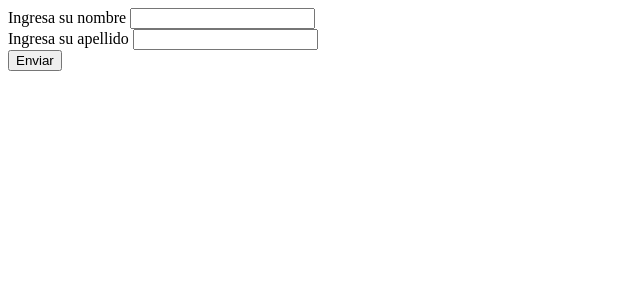
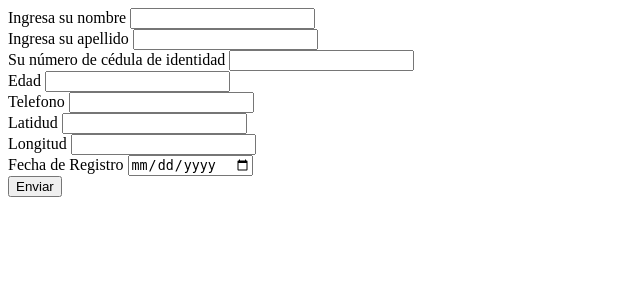
Before and after one commit to SilviCanale/Giffindor, a Flask app: page /form_receptor in a window 1280 px wide. Shown: the top 300 px of the page, without its empty margins (0-640 px from the left). Run offline with Flask 2, Linux system fonts and the light colour scheme.

Commit message:
Guardar en db datos de receptor

```diff
--- a/templates/form_receptor.html
+++ b/templates/form_receptor.html
@@ -10,8 +10,27 @@
     <form action="/api/v1" method="POST">
         <label for="nombre">Ingresa su nombre</label>
         <input type="text" name="nombre"><br/>
+
         <label for="apellido">Ingresa su apellido</label>
         <input type="text" name="apellido"><br/>
+
+        <label for="cedula_identidad">Su número de cédula de identidad</label>
+        <input type="value" name="cedula_identidad"><br/>
+
+        <label for="edad">Edad</label>
+        <input type="value" name="edad"><br/>
+
+        <label for="telefono">Telefono</label>
+        <input type="value" name="telefono"><br/>
+
+        <label for="latitud">Latidud</label>
+        <input type="value" name="latitud"><br/>
+
+        <label for="longitud">Longitud</label>
+        <input type="value" name="longitud"><br/>
+
+        <label for="fecha_registro">Fecha de Registro</label>
+        <input type="date" name="fecha_registro"><br/>
 
         <input type="submit" value="Enviar" />
 
```
